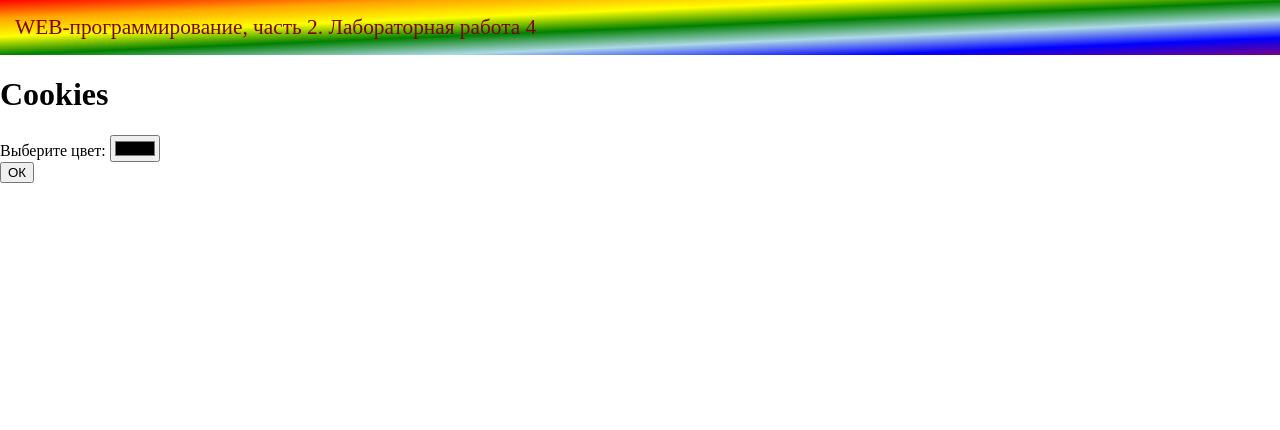
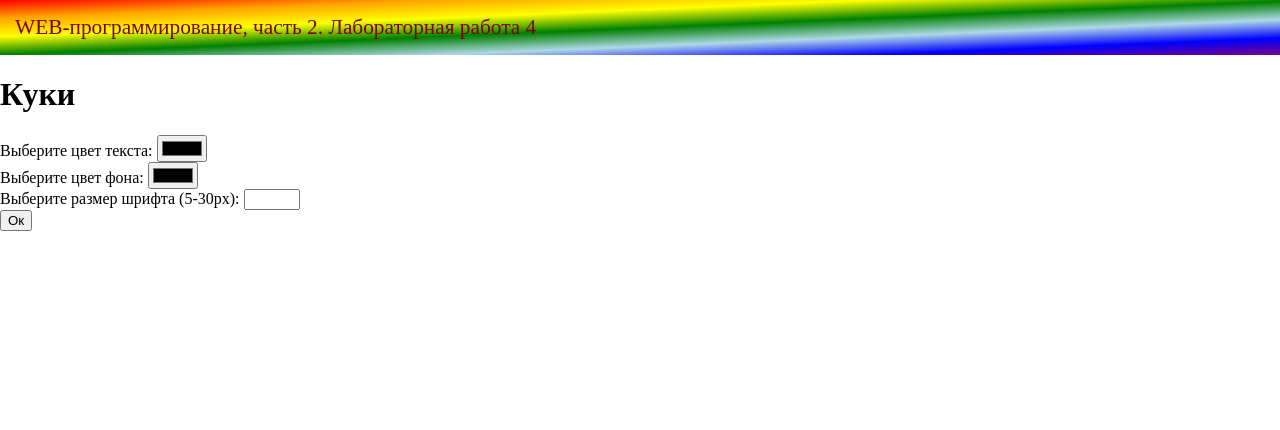
Before and after one commit to kzhavvv/web-programming-labs-2, a Flask app: page /lab4/cookies in a window 1280 px wide. Shown: the top 430 px of the page. Run offline with Flask 3, Linux system fonts and the light colour scheme.

Commit message:
Задание 8

```diff
--- a/lab4.py
+++ b/lab4.py
@@ -92,12 +92,35 @@ def zerno():
 
 
 @lab4.route('/lab4/cookies', methods=['GET', 'POST'])
-def lab4_cookies():
+def cookies():
     if request.method == 'GET':
         return render_template("cookies.html")
-    color = request.form.get('color')
+
+    Color = request.form.get('Color')
+    backgroundСolor = request.form.get('backgroundСolor')
+
+    fontSize = int(request.form.get('fontSize'))
+    errorss = None
+
+    if not fontSize:
+        errorss = 'введите размер!!!'
+        return redirect(url_for('lab4_cookies', errorss=errorss))
+    if Color == backgroundСolor:
+        errorss = 'Цвет текста не должен совпадать с цветом фона.'
+        return redirect(url_for('cookies', errorss=errorss))
+
+
+    if fontSize>30 or fontSize<5:
+        errorss = 'Размер текста должен быть от 5px до 30px.'
+        return redirect(url_for('cookies', errorss=errorss))
+
     headers = {
-        'Set-Cookie': 'Color=' + color + 'path=/',
+        'Set-Cookie': [
+            'Color=' + Color + 'path=/',
+            'backgroundСolor=' + backgroundСolor + 'path=/',
+            'fontSize=' + str(fontSize) + 'path=/'
+        ],
         'Location': '/lab4/cookies'
     }
+
     return '', 303, headers
--- a/templates/cookies.html
+++ b/templates/cookies.html
@@ -1,17 +1,28 @@
 {% extends "base.html" %}
 
-{% block lab %}Лабораторная работа 4{% endblock %}
+{% block lab %} Лабораторная работа 4 {% endblock %}
 
 {% block main %}
-    <h1>Cookies</h1>
-    <form method="post">
-        <div>
-            <label for="color">Выберите цвет:</label>
-            <input type="color" id="color" name="color">
-        </div>
-        <div>
-            <button type="submit">ОК</button>
-        </div>
-    </form>
+
+<h1>Куки</h1>
+<form method="post" >
+    <div>
+      <label for="textColor">Выберите цвет текста:</label>
+      <input type="color" id="textColor" name="textColor">
+    </div>
+    <div>
+      <label for="backgroundColor">Выберите цвет фона:</label>
+      <input type="color" id="backgroundColor" name="backgroundСolor">
+    </div>
+    <div>
+      <label for="fontSize">Выберите размер шрифта (5-30px):</label>
+      <input type="number" id="fontSize" name="fontSize" min="5" max="30">
+    </div>
+    <div>
+      <button type="submit">Ок</button>
+    </div>
+    <p>{{errorss}}</p>
+  </form>
+
 
 {% endblock %}
```
